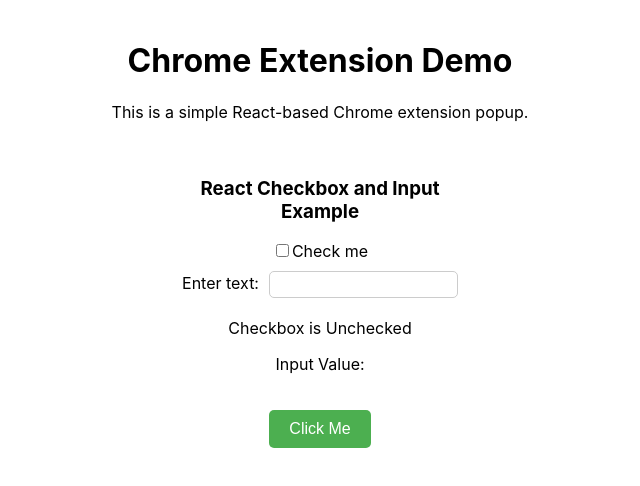
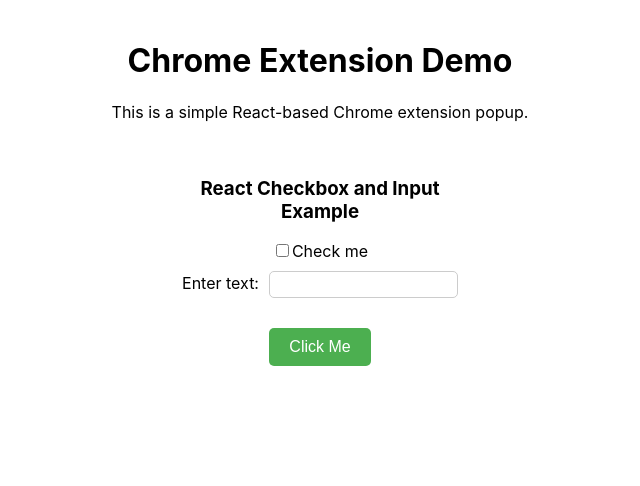
Before and after one commit to developer-midas/react-chrome-extension, a React (Create React App) app in the folder midas/: page / in a window 1280 px wide. Shown: the top 486 px of the page, without its empty margins (320-960 px from the left). Built offline with nearby package versions, Linux system fonts and the light colour scheme.

Commit message:
modify style

```diff
--- a/midas/src/components/input.js
+++ b/midas/src/components/input.js
@@ -44,14 +44,6 @@
           }}
         />
       </label>
-
-
-
-      {/* Display current state */}
-      <div style={{ marginTop: "20px" }}>
-        <p>Checkbox is {isChecked ? "Checked" : "Unchecked"}</p>
-        <p>Input Value: {inputValue}</p>
-      </div>
     </div>
   );
 }
```
